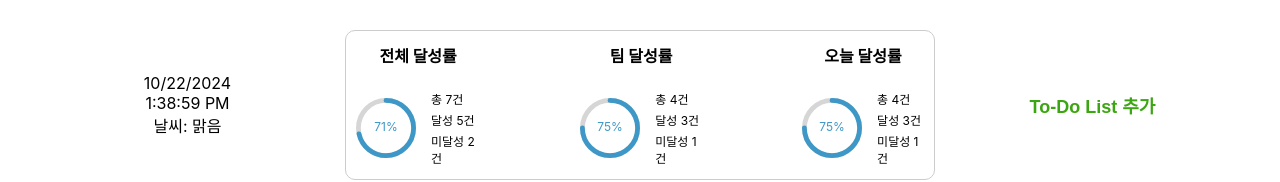
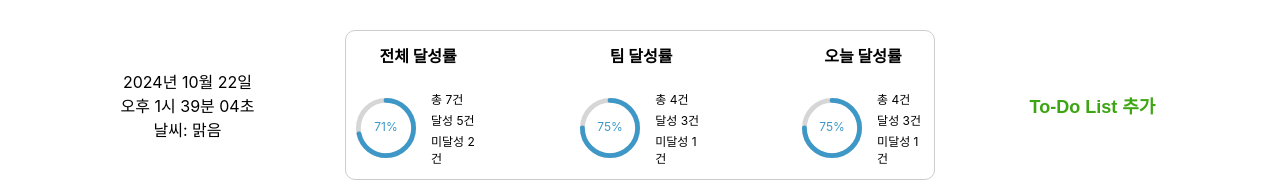
Before and after one commit to vosw1/my-app, a React (Create React App) app: page /home in a window 1280 px wide. Shown: the top 182 px of the page. Built offline with nearby package versions, Linux system fonts and the light colour scheme.

Commit message:
날짜와 시간 형식 변경

```diff
--- a/src/components/Header.js
+++ b/src/components/Header.js
@@ -1,11 +1,33 @@
-import React from 'react';
+import React, { useState, useEffect } from 'react';
 import styles from '../styles/Header.module.css';
 import { CircularProgressbar } from 'react-circular-progressbar';
 import 'react-circular-progressbar/dist/styles.css';
 
 const Header = ({ openModal }) => {
-    const currentDate = new Date().toLocaleDateString();
-    const currentTime = new Date().toLocaleTimeString();
+    const [currentTime, setCurrentTime] = useState(new Date());
+
+    useEffect(() => {
+        const interval = setInterval(() => {
+            setCurrentTime(new Date());
+        }, 1000); // 1초마다 업데이트
+
+        return () => clearInterval(interval); // 컴포넌트가 언마운트될 때 타이머 정리
+    }, []);
+
+    const currentDate = currentTime.toLocaleDateString('ko-KR', {
+        year: 'numeric',
+        month: 'long',
+        day: 'numeric',
+    });
+
+    // 현재 시간을 받아와서 '오후 9시 30분 54초' 형태로 변환
+    const hours = currentTime.getHours();
+    const minutes = String(currentTime.getMinutes()).padStart(2, '0'); // 두 자리 수로 표시
+    const seconds = String(currentTime.getSeconds()).padStart(2, '0'); // 두 자리 수로 표시
+    const ampm = hours >= 12 ? '오후' : '오전';
+    const formattedHours = hours % 12 || 12; // 12시간 형식으로 변환
+
+    const timeString = `${ampm} ${formattedHours}시 ${minutes}분 ${seconds}초`;
 
     // 데이터 정의 (여기서 직접 관리)
     const totalTasks = { done: 5, undone: 2 }; // 총 업무 개수
@@ -24,7 +46,7 @@ const Header = ({ openModal }) => {
         <header className={styles.header}>
             <div className={styles['header-left']}>
                 <p>{currentDate}</p>
-                <p>{currentTime}</p>
+                <p>{timeString}</p>
                 <p>날씨: 맑음</p>
             </div>
             <div className={styles['header-center']}>
```
